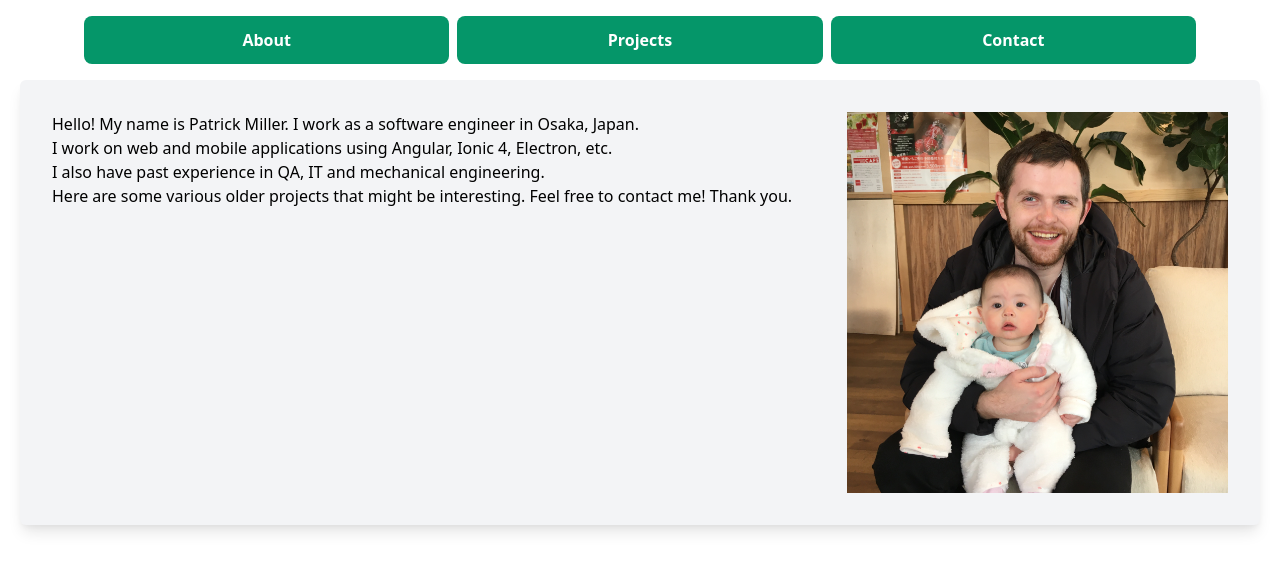
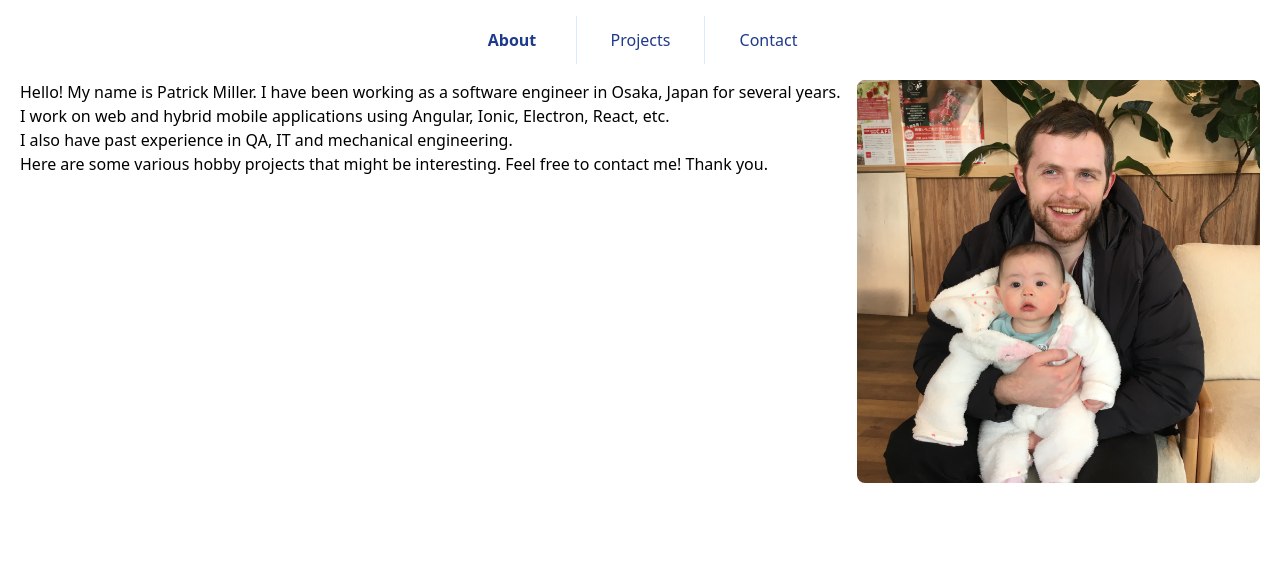
Before and after one commit to patdx/pmil.me, a Next.js app: page / in a window 1280 px wide. Shown: the top 570 px of the page. Built offline with nearby package versions, Linux system fonts and the light colour scheme; what @tailwindcss/typography would draw is missing.

Commit message:
add new post and clean up some layouts

```diff
--- /dev/null
+++ b/_posts/097-baby-smash-js.md
@@ -0,0 +1,24 @@
+---
+title: Baby Smash JS
+excerpt: Web app for entertaining babies
+technologies: React, Three.js, react-three-fiber, PWA
+linkToProjectPage: true
+externalUrl: https://github.com/patdx/baby-smash-js
+coverImage: '/assets/projects/baby-smash.png'
+ogImage:
+  url: '/assets/projects/baby-smash.png'
+layout: project
+---
+
+## About
+
+This is an application to entertain babies.
+
+You can throw letters around the screen and they will be read out loud by your
+computer's speech synthesizer (results may vary depending on your browser and
+OS).
+
+I created it to entertain my daughter and also study about 3D rendering, PWAs,
+etc.
+
+Please find more info on Github.
--- a/components/date-formatter.tsx
+++ /dev/null
@@ -1,16 +0,0 @@
-import { parseISO, format } from "date-fns";
-
-type Props = {
-  dateString?: string;
-};
-
-const DateFormatter = ({ dateString }: Props) => {
-  if (!dateString) {
-    return null;
-  }
-
-  const date = parseISO(dateString);
-  return <time dateTime={dateString}>{format(date, "LLLL	d, yyyy")}</time>;
-};
-
-export default DateFormatter;
--- a/components/footer.tsx
+++ /dev/null
@@ -1,32 +0,0 @@
-import Container from "./container";
-import { EXAMPLE_PATH } from "../lib/constants";
-
-const Footer = () => {
-  return (
-    <footer className="bg-accent-1 border-t border-accent-2">
-      <Container>
-        <div className="py-28 flex flex-col lg:flex-row items-center">
-          <h3 className="text-4xl lg:text-5xl font-bold tracking-tighter leading-tight text-center lg:text-left mb-10 lg:mb-0 lg:pr-4 lg:w-1/2">
-            Statically Generated with Next.js.
-          </h3>
-          <div className="flex flex-col lg:flex-row justify-center items-center lg:pl-4 lg:w-1/2">
-            <a
-              href="https://nextjs.org/docs/basic-features/pages"
-              className="mx-3 bg-black hover:bg-white hover:text-black border border-black text-white font-bold py-3 px-12 lg:px-8 duration-200 transition-colors mb-6 lg:mb-0"
-            >
-              Read Documentation
-            </a>
-            <a
-              href={`https://github.com/vercel/next.js/tree/canary/examples/${EXAMPLE_PATH}`}
-              className="mx-3 font-bold hover:underline"
-            >
-              View on GitHub
-            </a>
-          </div>
-        </div>
-      </Container>
-    </footer>
-  );
-};
-
-export default Footer;
--- a/components/header.tsx
+++ b/components/header.tsx
@@ -1,38 +1,45 @@
-import Link from "next/link";
+import classNames from 'classnames';
+import Link from 'next/link';
+import { useRouter } from 'next/router';
 
 const LINKS = [
   {
-    title: "About",
-    url: "/",
+    title: 'About',
+    url: '/',
   },
   {
-    title: "Projects",
-    url: "/projects",
+    title: 'Projects',
+    url: '/projects',
   },
   {
-    title: "Contact",
-    url: "/contact",
+    title: 'Contact',
+    url: '/contact',
   },
 ];
 
 const Header = () => {
+  const router = useRouter();
+
   return (
-    <>
-      <div className="grid gap-2 text-center sm:grid-cols-3 sm:mx-16">
-        {LINKS.map((link, index) => (
-          <Link href={link.url} key={index}>
-            <a className="bg-green-600 hover:bg-green-700 text-white font-bold py-2 px-6 rounded-lg flex justify-center items-center hover:shadow h-12">
+    <div className="grid text-center grid-cols-3 divide-x divide-blue-100 sm:w-96 sm:mx-auto">
+      {LINKS.map((link, index) => (
+        <div className="px-2" key={index}>
+          <Link href={link.url}>
+            {/* bg-green-600 hover:bg-green-700 text-white font-bold py-2 px-6 rounded-lg flex justify-center items-center hover:shadow h-12 */}
+            <a
+              className={classNames(
+                'h-12 flex justify-center items-center hover:bg-blue-200 text-blue-900 hover:text-black rounded',
+                {
+                  'font-bold': router.pathname === link.url,
+                }
+              )}
+            >
               {link.title}
             </a>
           </Link>
-        ))}
-      </div>
-      {/* <h2 className="text-2xl md:text-4xl font-bold tracking-tight md:tracking-tighter leading-tight mb-20 mt-8">
-        <Link href="/">
-          <a className="hover:underline">Blog</a>
-        </Link>
-      </h2> */}
-    </>
+        </div>
+      ))}
+    </div>
   );
 };
 
--- a/components/layout.tsx
+++ b/components/layout.tsx
@@ -1,6 +1,5 @@
-import Alert from "./alert";
-import Footer from "./footer";
-import Meta from "./meta";
+import Alert from './alert';
+import Meta from './meta';
 
 type Props = {
   preview?: boolean;
--- a/components/more-stories.tsx
+++ b/components/more-stories.tsx
@@ -1,5 +1,5 @@
-import PostPreview from "./post-preview";
-import Post from "../types/post";
+import PostPreview from './post-preview';
+import Post from '../types/post';
 
 type Props = {
   posts: Post[];
@@ -8,7 +8,7 @@ type Props = {
 const MoreStories = ({ posts }: Props) => {
   return (
     <section>
-      <div className="grid grid-cols-1 md:grid-cols-3 gap-8">
+      <div className="grid grid-cols-1 md:grid-cols-3 gap-4">
         {posts.map((post) => (
           <PostPreview
             key={post.slug}
--- a/components/post-header.tsx
+++ /dev/null
@@ -1,17 +0,0 @@
-import DateFormatter from "./date-formatter";
-import CoverImage from "./cover-image";
-import PostTitle from "./post-title";
-import Author from "../types/author";
-
-type Props = {
-  title: string;
-  coverImage: string;
-  date: string;
-  author: Author;
-};
-
-const PostHeader = ({ title, coverImage, date, author }: Props) => {
-  return <></>;
-};
-
-export default PostHeader;
--- a/components/post-preview.tsx
+++ b/components/post-preview.tsx
@@ -1,8 +1,7 @@
-import DateFormatter from "./date-formatter";
-import CoverImage from "./cover-image";
-import Link from "next/link";
-import Author from "../types/author";
-import classNames from "classnames";
+import Link from 'next/link';
+import Author from '../types/author';
+import classNames from 'classnames';
+import Image from 'next/image';
 
 type Props = {
   title: string;
@@ -25,18 +24,22 @@ const PostPreview = ({
     <Link as={`/projects/${slug}`} href="/projects/[slug]">
       <a
         className={classNames(
-          "aspect-w-1 aspect-h-1 rounded-md overflow-hidden",
-          "hover:shadow-medium transition-shadow duration-200",
-          "shadow-small"
+          'aspect-w-1 aspect-h-1 rounded-md overflow-hidden',
+          'hover:shadow-medium',
+          'shadow-small',
+          'group'
         )}
       >
-        <img
+        <Image
+          layout="fill"
           src={coverImage}
           alt={`Cover Image for ${title}`}
-          className={classNames("object-cover")}
+          objectFit="cover"
+          quality={100}
+          // className={classNames('object-cover')}
         />
         <div className="flex items-end">
-          <div className="flex-1 bg-black opacity-80 text-white p-2">
+          <div className="flex-1 bg-white opacity-90 text-black p-2 border border-gray-200 rounded-b-md shadow group-hover:opacity-100 group-hover:border-gray-300">
             <h3 className="font-bold">{title}</h3>
             <p>{excerpt}</p>
           </div>
--- a/components/section-separator.tsx
+++ /dev/null
@@ -1,5 +0,0 @@
-const SectionSeparator = () => {
-  return <hr className="border-accent-2 mt-28 mb-24" />;
-};
-
-export default SectionSeparator;
--- a/pages/index.tsx
+++ b/pages/index.tsx
@@ -15,22 +15,23 @@ const Index: FC = () => {
       <Layout>
         <Container className="grid gap-4 py-4">
           <Header></Header>
-          <div className="bg-gray-100 rounded-md p-8 shadow-lg grid grid-cols-1 sm:grid-cols-3 gap-4">
+          {/* <div className="rounded-md p-8 shadow-lg grid grid-cols-1 sm:grid-cols-3 gap-4 border-gray-200 border"></div> */}
+          <div className="grid grid-cols-1 sm:grid-cols-3 gap-y-4 sm:gap-x-4">
             <div className={classNames('col-span-2', 'prose')}>
               <p>
-                Hello! My name is Patrick Miller. I work as a software engineer
-                in Osaka, Japan.
+                Hello! My name is Patrick Miller. I have been working as a
+                software engineer in Osaka, Japan for several years.
               </p>
               <p>
-                I work on web and mobile applications using Angular, Ionic 4,
-                Electron, etc.
+                I work on web and hybrid mobile applications using Angular,
+                Ionic, Electron, React, etc.
               </p>
               <p>
                 I also have past experience in QA, IT and mechanical
                 engineering.
               </p>
               <p>
-                Here are some various older projects that might be interesting.
+                Here are some various hobby projects that might be interesting.
                 Feel free to contact me! Thank you.
               </p>
             </div>
@@ -39,6 +40,7 @@ const Index: FC = () => {
                 layout="responsive"
                 width={3024}
                 height={3024}
+                className="rounded-lg"
                 src="/assets/img/patrick.jpg"
                 alt="Picture of Patrick Miller"
               />
--- a/pages/projects/[slug].tsx
+++ b/pages/projects/[slug].tsx
@@ -1,19 +1,16 @@
+import { NextSeo } from 'next-seo';
+import ErrorPage from 'next/error';
 import { useRouter } from 'next/router';
-import ErrorPage from 'next/error';
 import Container from '../../components/container';
+import CoverImage from '../../components/cover-image';
+import Header from '../../components/header';
+import Layout from '../../components/layout';
 import PostBody from '../../components/post-body';
-import Header from '../../components/header';
-// import PostHeader from "../../components/post-header";
-import Layout from '../../components/layout';
-import { getPostBySlug, getAllPosts } from '../../lib/api';
 import PostTitle from '../../components/post-title';
-import Head from 'next/head';
-// import { CMS_NAME } from "../../lib/constants";
+import { getAllPosts, getPostBySlug } from '../../lib/api';
 import markdownToHtml from '../../lib/markdownToHtml';
 import PostType from '../../types/post';
-import CoverImage from '../../components/cover-image';
 import humanizeUrl from 'humanize-url';
-import { NextSeo } from 'next-seo';
 
 type Props = {
   post: PostType;
@@ -57,7 +54,7 @@ const Post = ({ post, morePosts, preview }: Props) => {
                         className="inline-block bg-green-600 hover:bg-green-700 text-white font-bold py-2 px-6 rounded-lg"
                         target="_blank"
                       >
-                        View Project ({externalUrl})
+                        View Project ({humanizeUrl(externalUrl)})
                       </a>
                     </p>
                   )}
```
Also changed, not shown: public/assets/projects/baby-smash.png (added), 1 other file (tests, documents, lock files or other folders).
